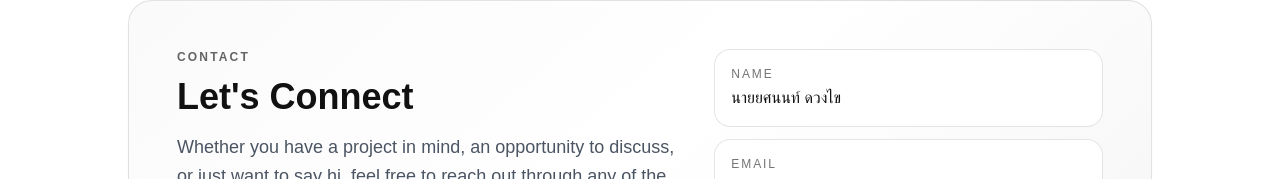
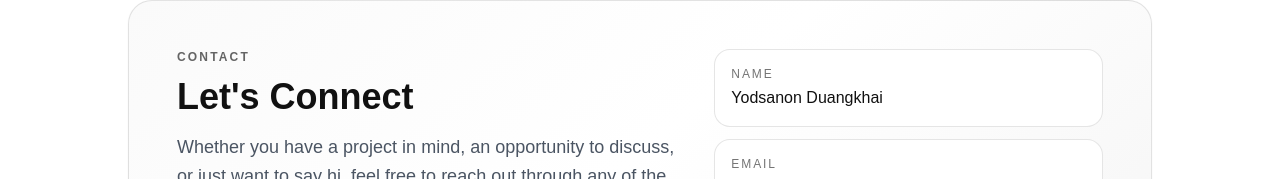
Before and after one commit to Yodsanon-pLoomN/Portfolio, a Next.js app: page / in a window 1280 px wide. Shown: the part 3836-4015 px from the top of the page. Built offline with nearby package versions, Linux system fonts and the light colour scheme; no server answers; a web font is replaced by a local one.

Commit message:
Update Contact.tsx

```diff
--- a/components/Contact.tsx
+++ b/components/Contact.tsx
@@ -2,8 +2,9 @@
 
 import { useI18n } from "@/contexts/I18nContext";
 
+
 export default function Contact() {
-  const { locale } = useI18n();
+  const { locale ,t } = useI18n();
 
   const content = {
   th: {
@@ -57,7 +58,7 @@ export default function Contact() {
                 <a
                   className="text-sm md:text-base font-medium text-[#111111]"
                 >
-                  นายยศนนท์ ดวงไข
+                  {t.hero.name}
                 </a>
               </div>
 
```
